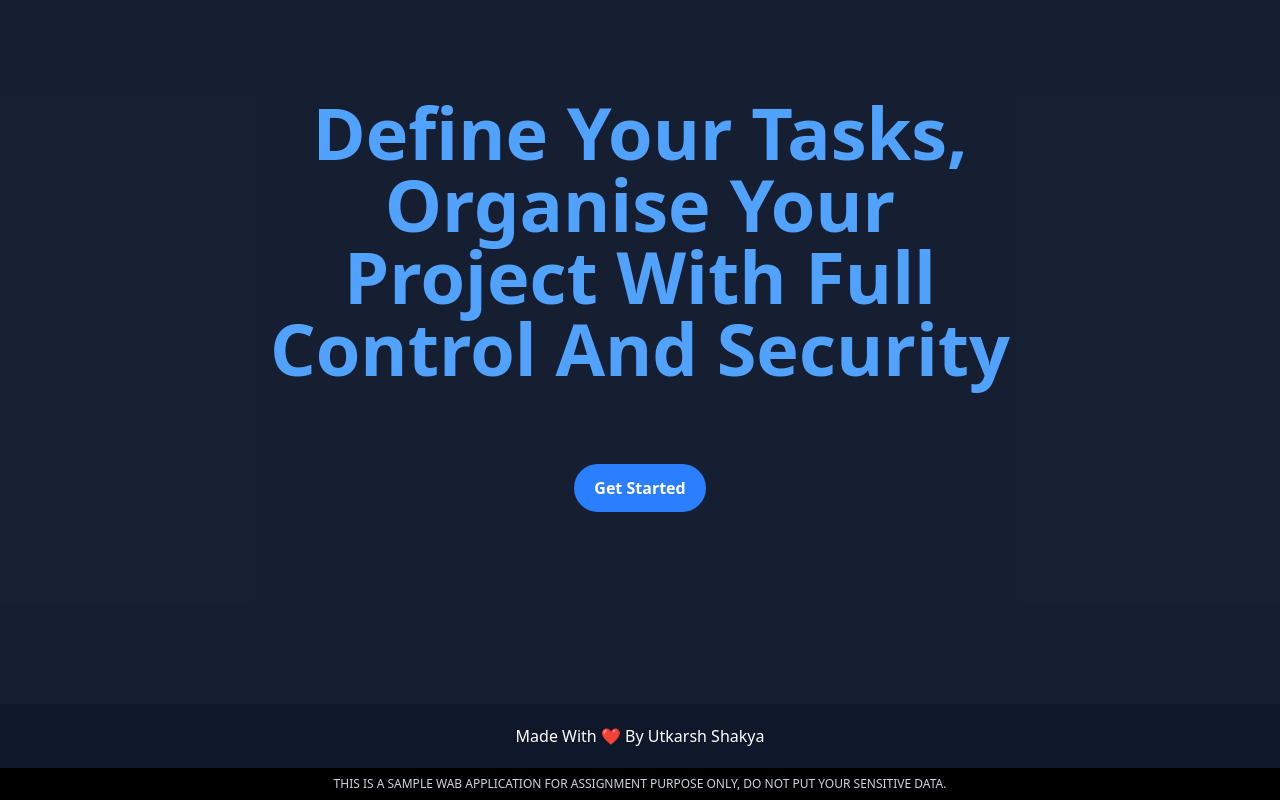
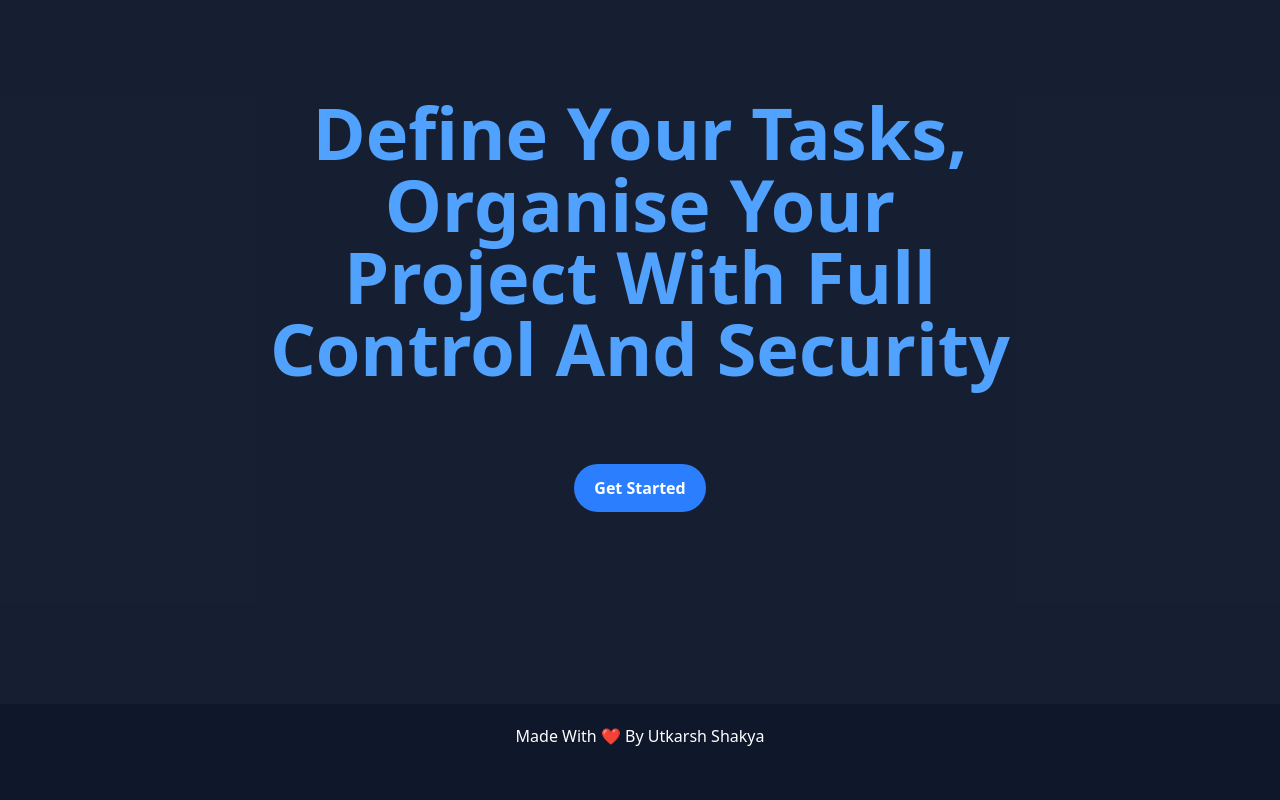
Before and after one commit to utkarshakya/ProjectManager, a React (Vite) app in the folder client/: page / in a window 1280 px wide. Shown: the part 160-960 px from the top of the page. After the commit the page ends 928 px from the top, so only its background shows below. Built offline with nearby package versions, Linux system fonts and the light colour scheme.

Commit message:
refactor: remove redundant wrapper and update footer structure

```diff
--- a/client/src/components/Footer.jsx
+++ b/client/src/components/Footer.jsx
@@ -2,14 +2,8 @@ import React from "react";
 
 export default function Footer() {
   return (
-    <>
-      <footer className="max-w-7xl mx-auto text-white flex flex-col items-center py-5 gap-3 text-center">
-        <p className="">Made With ❤️ By Utkarsh Shakya</p>
-      </footer>
-      <p className="max-w-7xl mx-auto text-xs text-gray-300 bg-black text-center p-2">
-        THIS IS A SAMPLE WAB APPLICATION FOR ASSIGNMENT PURPOSE ONLY, DO NOT
-        PUT YOUR SENSITIVE DATA.
-      </p>
-    </>
+    <footer className="max-w-7xl mx-auto text-white flex flex-col items-center py-5 gap-3 text-center">
+      <p className="">Made With ❤️ By Utkarsh Shakya</p>
+    </footer>
   );
 }
```
